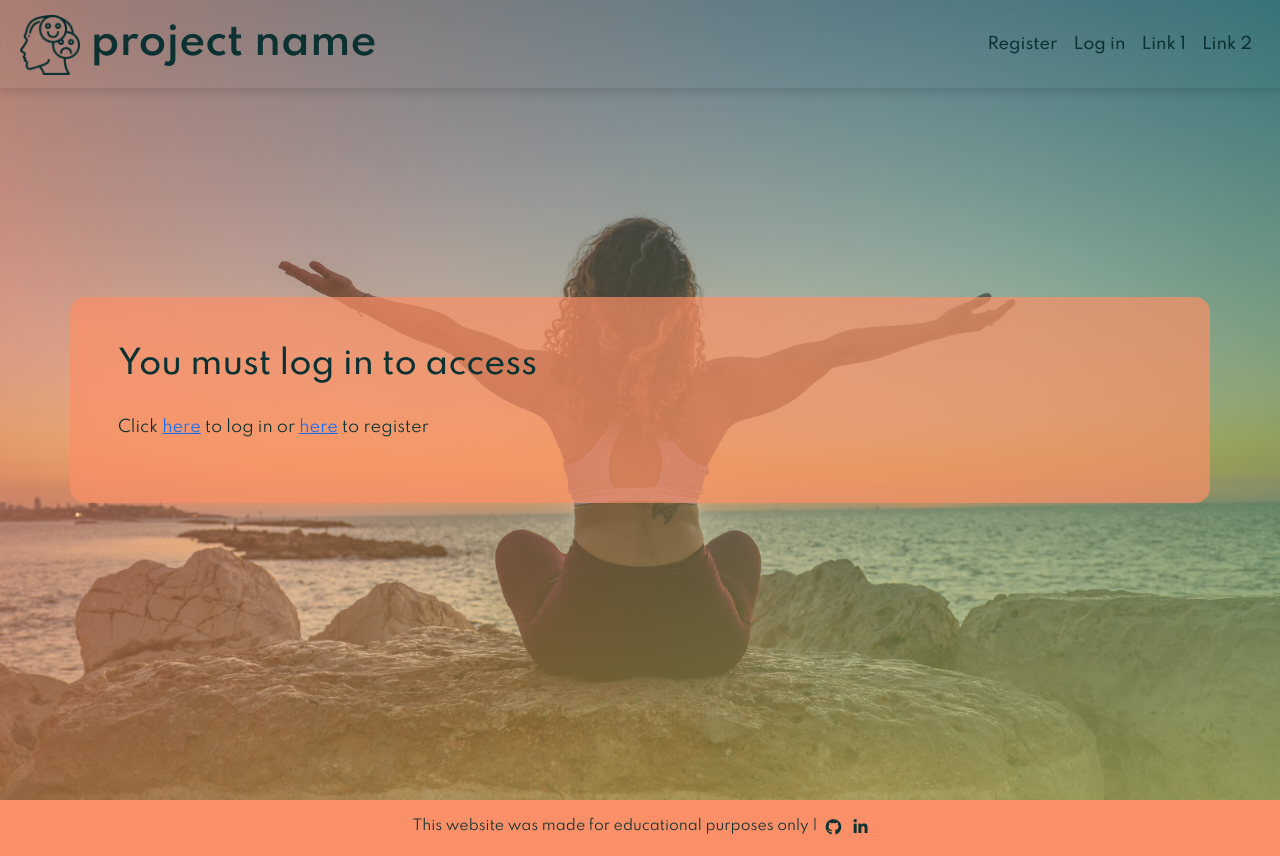
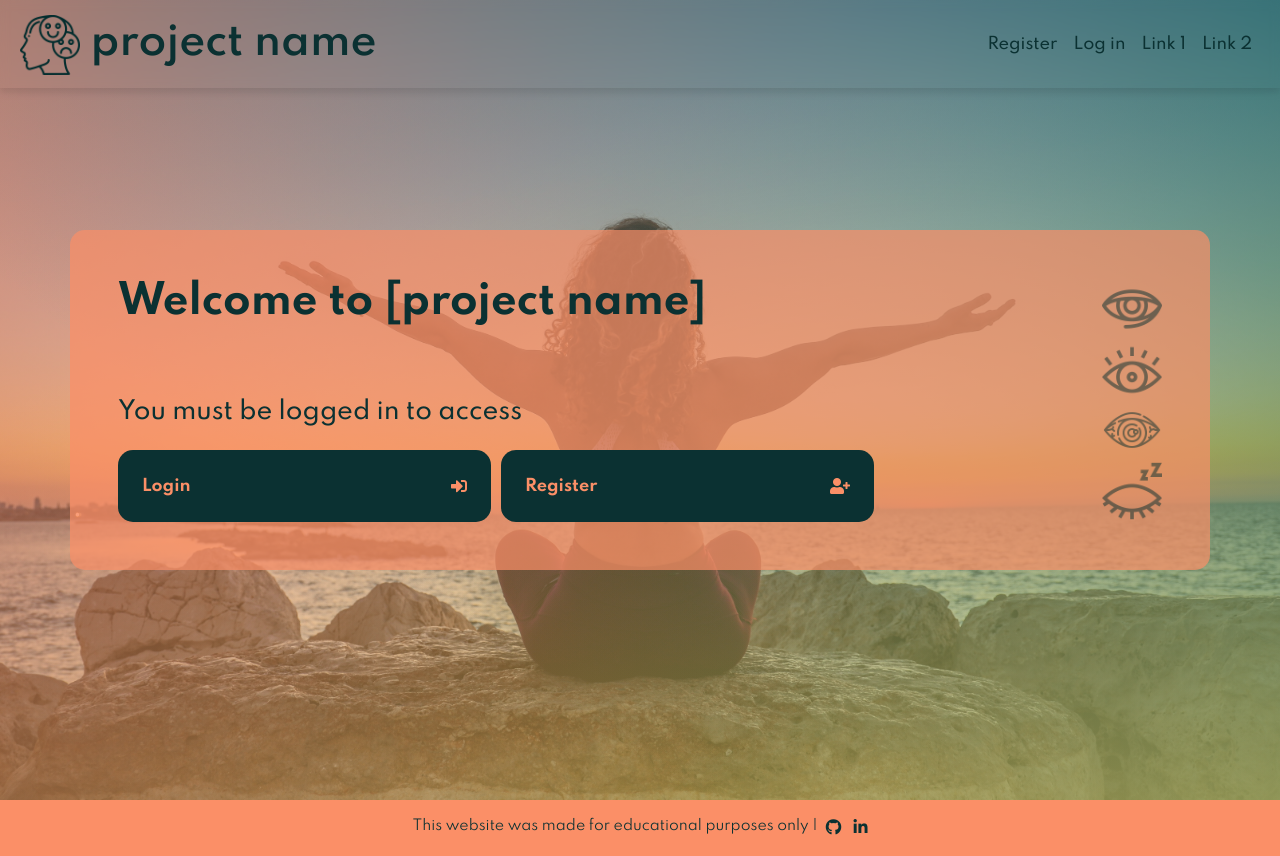
Before and after one commit to JoGorska/hackathon_team_4, a Django app: page / in a window 1280 px wide. Run offline with Django 3.2, Linux system fonts and the light colour scheme; some libraries are stand-ins or nearby versions.

Commit message:
Edit landing page encouraging users to login/signup

```diff
--- a/static/css/style.css
+++ b/static/css/style.css
@@ -59,6 +59,50 @@ body {
     align-items: center;
 }
 
+/* Landing page */
+
+.login-or-register {
+    width: 100%;
+}
+
+.login-or-register a {
+    border-radius: 15px;
+    background-color: var(--font);
+    color: var(--coral-hex);
+    padding: 1em;
+    font-weight: 700;
+    transition: all 0.2s ease-in-out;
+    width: 48%;
+    margin-right: 10px;
+}
+
+.login-or-register a:hover {
+    color: var(--coral-hex);
+    transform: translateY(-5px);
+}
+
+.login::after {
+    content: "\f2f6";
+    font-family: "Font Awesome 5 Free";
+    font-weight: 900;
+    float: right;
+}
+
+.register::after {
+    content: "\f234";
+    font-family: "Font Awesome 5 Free";
+    font-weight: 900;
+    float: right;
+}
+
+.landing-icons img {
+    opacity: 0.5;
+}
+
+.welcome-text {
+    font-size: 2.5em;;
+}
+
 /* User emotion options */
 
 .options-container {
@@ -114,6 +158,7 @@ form label {
     transform: translateY(-5px);
 }
 
+
 /* Login */
 
 .login-container {
@@ -125,7 +170,6 @@ form label {
 .login-container a {
     color: var(--font);
 }
-
 
 /* Footer */
 
@@ -150,6 +194,15 @@ form label {
 
     .nav-link {
         font-weight: 700;
+    }
+
+    .landing-icons {
+        flex-direction: row !important;
+        padding-top: 25px;
+    }
+
+    .welcome-text {
+        text-align: center;
     }
 
 }
@@ -196,4 +249,17 @@ form label {
         width: 95% !important;
     }
 
+    .login-or-register {
+        flex-direction: column;
+    }
+
+    .login-or-register a {
+        width: 100%;
+        margin-bottom: 10px;
+    }
+
+    .welcome-text {
+        font-size: 2.2em;
+    }
+
 }
--- /dev/null
+++ b/static/js/script.js
@@ -0,0 +1,14 @@
+// Handwriting animation
+var i = 0;
+var txt = 'Welcome to [project name]'; /* The text */
+var speed = 80; /* The speed/duration of the effect in milliseconds */
+
+function typeWriter() {
+  if (i < txt.length) {
+    document.getElementById("writing").innerHTML += txt.charAt(i);
+    i++;
+    setTimeout(typeWriter, speed);
+  }
+}
+
+typeWriter();
--- a/templates/base.html
+++ b/templates/base.html
@@ -58,6 +58,7 @@
       <!--Bootstrap JavaScript-->
       <script src="https://cdn.jsdelivr.net/npm/bootstrap@5.0.2/dist/js/bootstrap.bundle.min.js" integrity="sha384-MrcW6ZMFYlzcLA8Nl+NtUVF0sA7MsXsP1UyJoMp4YLEuNSfAP+JcXn/tWtIaxVXM" crossorigin="anonymous">
       </script>
+      <script src="{% static 'js/script.js' %}"></script>
     {% endblock %}
 
     <!-- This allows us to extend the footer and add different scripts for each page -->
--- a/templates/index.html
+++ b/templates/index.html
@@ -85,16 +85,30 @@
 <div class="header">
     <div class="header-overlay d-flex justify-content-center align-items-center">
         <div class="container options-container p-5">
+
             <div class="row">
-                <div class="col-12">
-                    <h2>You must log in to access</h2>
-                    <p class="pt-3 my-3">
-                        Click
-                        <a href="{% url 'login' %}?next/">here</a>
-                        to log in or
-                        <a href="{% url 'user_account:register' %}">here</a>
-                        to register
-                    </p>
+                <div class="col-sm-12 col-lg-9">
+                    <div class="row">
+                        <!--Javascript writing animation-->
+                        <div class="col-12">
+                            <h1 class="fw-bold mb-4 welcome-text" id="writing">
+
+                            </h1>
+                        </div>
+                        <div class="col-12">
+                            <h2 class="fs-4 mt-5">You must be logged in to access</h2>
+                            <div class="pt-3 login-or-register d-flex">
+                                <a href="{% url 'login' %}?next/" class="p-4 text-decoration-none login">Login</a>
+                                <a href="{% url 'user_account:register' %}" class="p-4 text-decoration-none register">Register</a>
+                            </div>
+                        </div>
+                    </div>
+                </div>
+                <div class="col d-flex flex-column align-items-end justify-content-evenly landing-icons">
+                    <img src="{% static 'media/bored-dark.png' %}" width=60 height=60>
+                    <img src="{% static 'media/happy-dark.png' %}" width=60 height=60>
+                    <img src="{% static 'media/redness-dark.png' %}" width=60 height=60>
+                    <img src="{% static 'media/sleep-dark.png' %}" width=60 height=60>
                 </div>
             </div>
         </div>
```
Also changed, not shown: static/media/bored-dark.png (added), static/media/happy-dark.png (added), static/media/redness-dark.png (added), static/media/sleep-dark.png (added).
